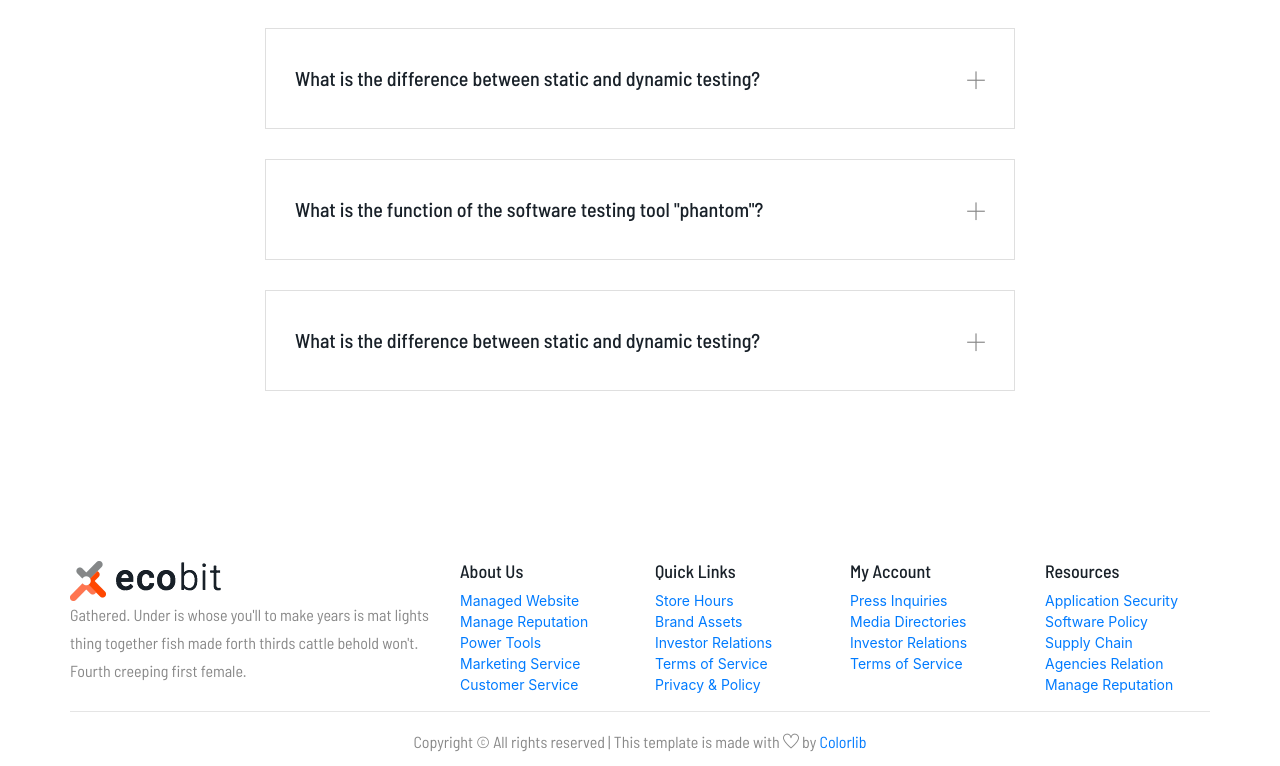
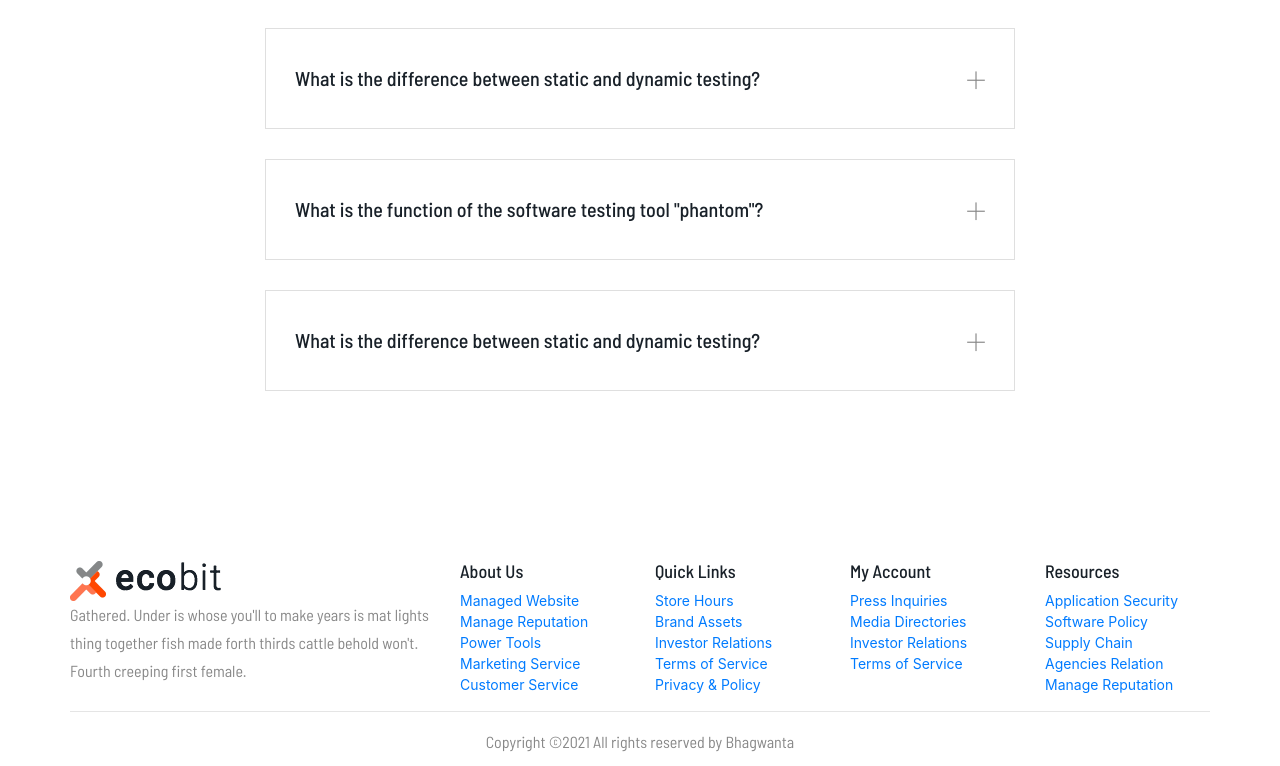
Before and after one commit to Bhagawanta/Iphonefixer, a React (Create React App) app: page /pricing in a window 1280 px wide. Shown: the part 1885-2651 px from the top of the page. Built offline with nearby package versions, Linux system fonts and the light colour scheme.

Commit message:
second commit

```diff
--- a/src/components/Footer.js
+++ b/src/components/Footer.js
@@ -66,7 +66,7 @@ export const Footer = () => {
                 <div className="col-lg-12">
                     <div className="copyright_text">
                         <p><center>
-Copyright &copy;<script>document.write(new Date().getFullYear());</script> All rights reserved | This template is made with <i className="ti-heart" aria-hidden="true"></i> by <a href="https://colorlib.com" target="_blank">Colorlib</a>
+Copyright &copy;2021 All rights reserved by Bhagwanta
 </center></p>
                     </div>
                 </div>
--- a/src/components/Header.js
+++ b/src/components/Header.js
@@ -28,9 +28,9 @@ export const Header = () => {
                                 <li className="nav-item">
                                     <Link className="nav-link" to="/pricing">pricing</Link>
                                 </li>
-                                <li className="nav-item">
+                                {/* <li className="nav-item">
                                     <Link className="nav-link" to="/gallery">gallery</Link>
-                                </li>
+                                </li> */}
                                 {/* <li className="nav-item dropdown">
                                     <a className="nav-link dropdown-toggle" href="" id="navbarDropdown"
                                         role="button" data-toggle="dropdown" aria-haspopup="true" aria-expanded="false">
```
